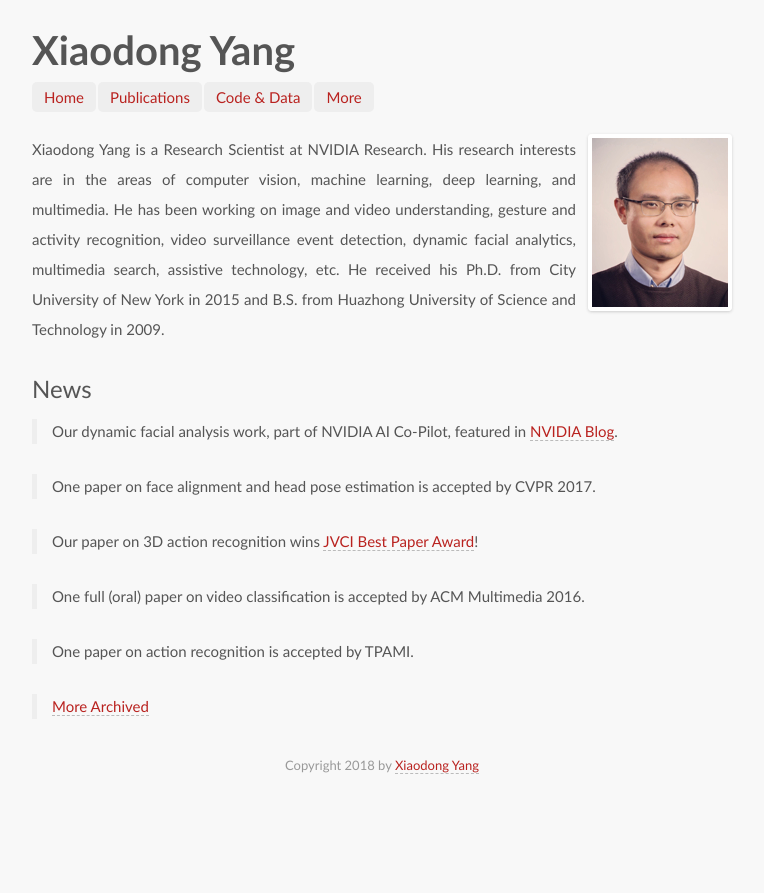
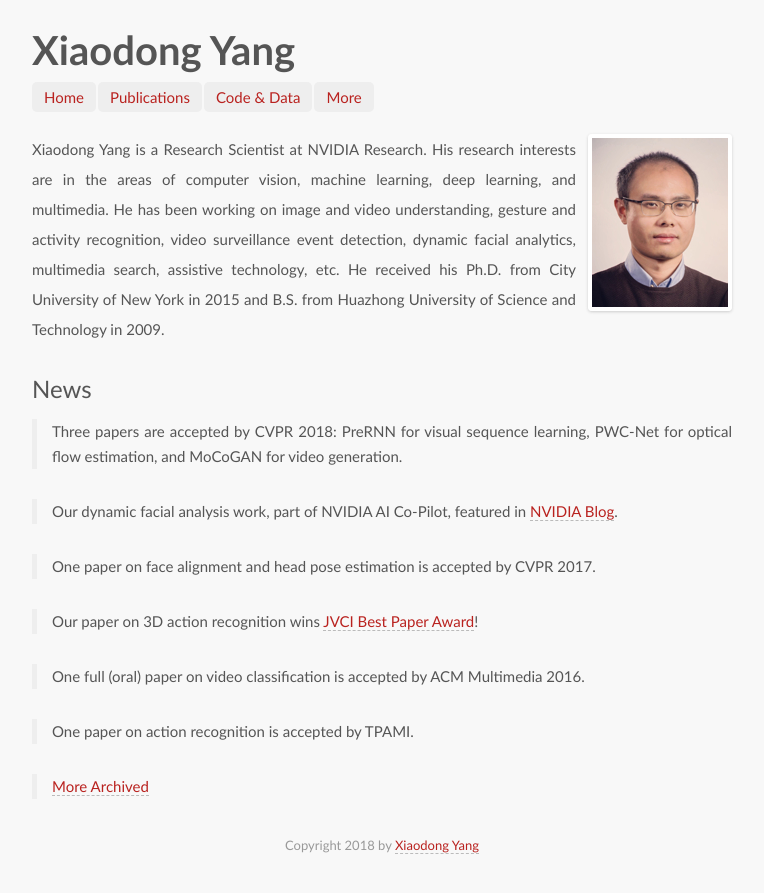
Before and after one commit to xiaodongyang/xiaodongyang.github.io, a Jekyll site: the page built from index.md, in a window 1280 px wide. Shown: the top 893 px of the page, without its empty margins (258-1022 px from the left). Built offline with Jekyll 4.4.1, drawn with Linux system fonts in a browser that asks for light colours; some web fonts are replaced.

Commit message:
Update index.md

```diff
--- a/index.md
+++ b/index.md
@@ -6,6 +6,8 @@ avatar: yes
 Xiaodong Yang is a Research Scientist at NVIDIA Research. His research interests are in the areas of computer vision, machine learning, deep learning, and multimedia. He has been working on image and video understanding, gesture and activity recognition, video surveillance event detection, dynamic facial analytics, multimedia search, assistive technology, etc. He received his Ph.D. from City University of New York in 2015 and B.S. from Huazhong University of Science and Technology in 2009.
 
 ## News
+
+> Three papers are accepted by CVPR 2018: PreRNN for visual sequence learning, PWC-Net for optical flow estimation, and MoCoGAN for video generation.
 
 > Our dynamic facial analysis work, part of NVIDIA AI Co-Pilot, featured in [NVIDIA Blog](https://devblogs.nvidia.com/parallelforall/ai-co-pilot-rnn-dynamic-facial-analysis/).
 
```
